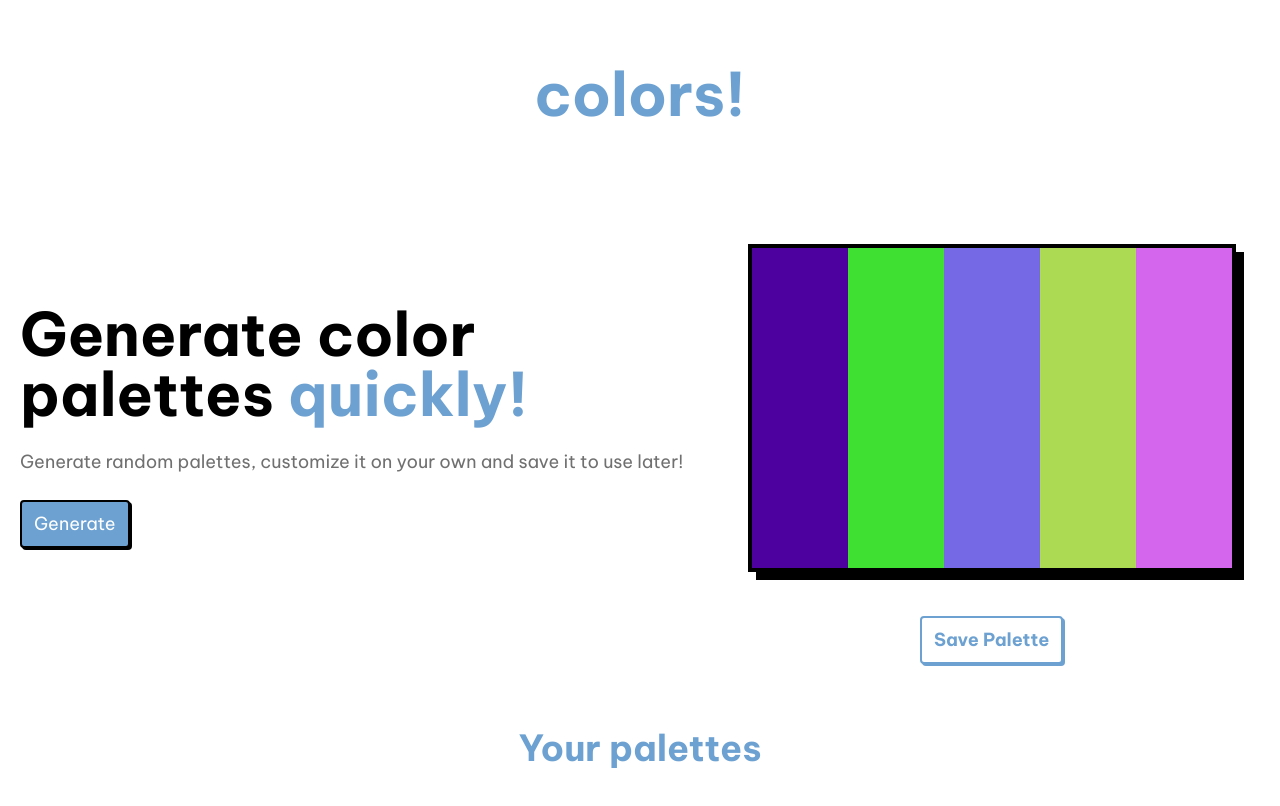
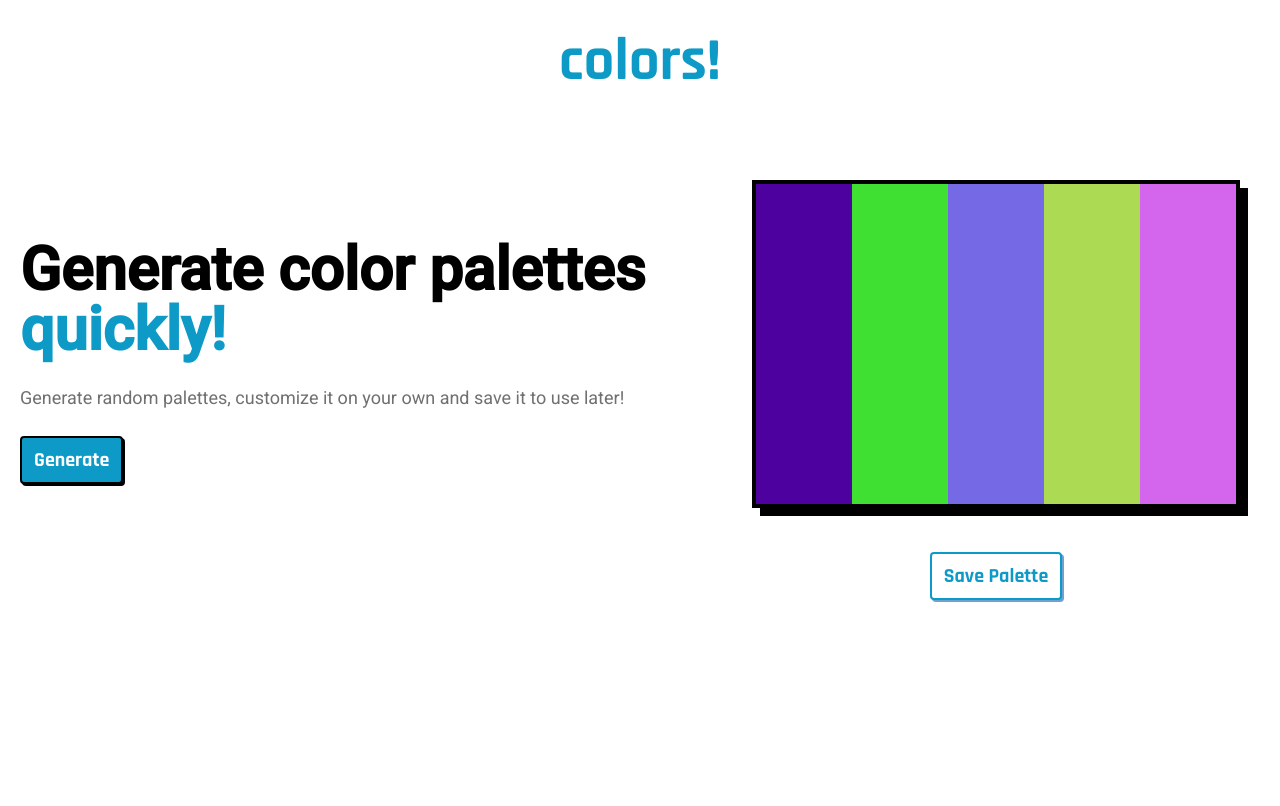
Before and after one commit to pedrohenriiz/colors, a React (Vite) app: page / in a window 1280 px wide. Shown: the top 806 px of the page. Built offline with nearby package versions, Linux system fonts and the light colour scheme.

Commit message:
refactor: refactor components, removes consoles and changes styles

```diff
--- a/index.html
+++ b/index.html
@@ -11,7 +11,7 @@
     <meta name="viewport" content="width=device-width, initial-scale=1.0" />
 
     <link
-      href="https://fonts.googleapis.com/css2?family=Be+Vietnam+Pro:wght@400;600;700&display=swap"
+      href="https://fonts.googleapis.com/css2?family=Rajdhani:wght@400;600;700&family=Roboto:ital,wght@0,400;0,500;1,500&display=swap"
       rel="stylesheet"
     />
 
--- a/src/App.tsx
+++ b/src/App.tsx
@@ -1,14 +1,15 @@
-import { useEffect, useState, useCallback } from 'react';
-import { Header } from './components/Header';
-import { generateRandomColor } from './utils/generateRandomColor';
+import { useEffect, useState, useCallback } from "react";
+import { Header } from "./components/Header";
+import { generateRandomColor } from "./utils/generateRandomColor";
 
-import './styles/global.css';
-import { useSavePalette } from './hooks/useSavePalette';
-import { useGetPalettes } from './hooks/useGetPalettes';
-import { useRemovePalette } from './hooks/useRemovePalette';
-import { SaveEditPalette } from './components/SaveEditPalette';
-import { GeneratedPaletteGrid } from './components/GeneratedPaletteGrid';
-import { SavedPalette } from './components/SavedPalette';
+import "./styles/global.css";
+import { useSavePalette } from "./hooks/useSavePalette";
+import { useGetPalettes } from "./hooks/useGetPalettes";
+import { useRemovePalette } from "./hooks/useRemovePalette";
+import { SavedPalette } from "./components/SavedPalette";
+import { HeroWelcome } from "./components/HeroWelcome";
+import { PalettesSection } from "./components/PalettesSection";
+import { HeroPalette } from "./components/HeroPalette";
 
 export type ColorProps = {
   color: string;
@@ -32,7 +33,7 @@ function App() {
     setColors((oldColors) => {
       const newColors = [];
 
-      for (let i = 0; i < COLORS_POSITIONS.length; i++) {
+      for (let i = 0; i < 5; i++) {
         const selectOldColor = oldColors[i];
 
         if (selectOldColor?.isLocked) {
@@ -133,58 +134,36 @@ function App() {
   }, []);
 
   return (
-    <div className='px-5 mx-auto lg:max-w-7xl'>
+    <div className="px-5 mx-auto lg:max-w-7xl">
       <Header />
 
-      <section className='container mx-auto flex justify-between items-center flex-col lg:flex-row lg:justify-between'>
-        <div className='flex flex-col lg:mr-4'>
-          <h1 className='font-bold text-xl text-center md:text-3xl lg:text-6xl lg:text-left lg:max-w-lg'>
-            Generate color palettes <span className='text-blue'>quickly!</span>
-          </h1>
+      <section className="container mx-auto flex justify-between items-center flex-col lg:flex-row lg:justify-between">
+        <HeroWelcome generateColors={generateColors} />
 
-          <p className='text-center text-gray-500 mt-4 md:mt-6 lg:text-left lg:text-lg'>
-            Generate random palettes, customize it on your own and save it to
-            use later!
-          </p>
-
-          <button
-            className='hidden border-solid border-2 w-fit border-black bg-blue text-white px-3 py-2 rounded-[4px] mt-6 text-lg lg:block'
-            style={{ boxShadow: '2px 2px 0px 0px #000000' }}
-            onClick={generateColors}
-          >
-            Generate
-          </button>
-        </div>
-
-        <div className='container flex flex-col items-center sm:px-6 mx-auto mt-10 sm:mt-14 lg:max-w-lg lg:pr-0'>
-          <GeneratedPaletteGrid
+        <HeroPalette
           colors={colors}
           lockUnlockColor={lockUnlockColor}
           updateSingleColor={updateSingleColor}
-          />
-
-          <SaveEditPalette
           generateColors={generateColors}
           savePalette={savePalette}
           isEditting={isEditting}
         />
-        </div>
       </section>
 
-      <header className='w-full pt-10 mb-5 flex justify-center items-center md:p-12 md:mb-0 lg:p-16'>
-        <p className='text-4xl text-blue font-bold'>Your palettes</p>
-      </header>
+      {savedColors.length > 0 && <PalettesSection />}
 
-      <section className='flex flex-col mx-auto mb-10'>
-        <div className='flex flex-col gap-5 flex-1 mx-auto md:flex-row md:flex-wrap md:justify-center md:mx-auto md:items-center xl:justify-start xl:items-start'>
+      <section className="flex flex-col mx-auto mb-10">
+        <div className="flex flex-col gap-5 flex-1 mx-auto md:flex-row md:flex-wrap md:justify-center md:mx-auto md:items-center xl:justify-start xl:items-start">
           {savedColors.map((item: any, index) => {
+            const generatedKey = new Date().getTime() + Math.random();
+
             return (
               <SavedPalette
                 item={item}
                 index={index}
                 handleDeletePalette={handleDeletePalette}
                 handleSetPaletteOnEditting={handleSetPaletteOnEditting}
-                key={new Date().getTime() + Math.random()}
+                key={generatedKey}
               />
             );
           })}
--- a/src/components/Header/index.tsx
+++ b/src/components/Header/index.tsx
@@ -1,7 +1,7 @@
 export function Header() {
   return (
-    <header className='w-full pt-10 mb-5 flex justify-center md:p-12 md:mb-0 lg:p-16'>
-      <p className='text-4xl text-blue font-bold md:text-5xl lg:text-6xl'>
+    <header className="w-full pt-4 flex justify-center md:p-6 md:mb-0 lg:p-8">
+      <p className="text-4xl text-blue font-bold md:text-5xl lg:text-6xl">
         colors!
       </p>
     </header>
--- /dev/null
+++ b/src/components/HeroPalette/index.tsx
@@ -0,0 +1,38 @@
+import { ColorProps } from "../../App";
+
+import { GeneratedPaletteGrid } from "../GeneratedPaletteGrid";
+import { SaveEditPalette } from "../SaveEditPalette";
+
+type HeroPaletteProps = {
+  colors: ColorProps[];
+  isEditting: boolean;
+  lockUnlockColor: (index: number) => void;
+  updateSingleColor: (index: number) => void;
+  generateColors: () => void;
+  savePalette: () => void;
+};
+
+export function HeroPalette({
+  colors,
+  lockUnlockColor,
+  updateSingleColor,
+  generateColors,
+  savePalette,
+  isEditting,
+}: HeroPaletteProps) {
+  return (
+    <div className="container flex flex-col items-center sm:px-6 mx-auto mt-10 sm:mt-14 md:max-w-lg lg:pr-0">
+      <GeneratedPaletteGrid
+        colors={colors}
+        lockUnlockColor={lockUnlockColor}
+        updateSingleColor={updateSingleColor}
+      />
+
+      <SaveEditPalette
+        generateColors={generateColors}
+        savePalette={savePalette}
+        isEditting={isEditting}
+      />
+    </div>
+  );
+}
--- /dev/null
+++ b/src/components/HeroWelcome/index.tsx
@@ -0,0 +1,26 @@
+type HeroWelcomeProps = {
+  generateColors: () => void;
+};
+
+export function HeroWelcome({ generateColors }: HeroWelcomeProps) {
+  return (
+    <div className="flex flex-col font-body lg:mr-4">
+      <h1 className="font-bold text-2xl text-center mt-4 md:text-3xl md:mt-0 lg:text-6xl lg:text-left lg:max-w-2xl">
+        Generate color palettes <span className="text-blue">quickly!</span>
+      </h1>
+
+      <p className="text-center text-gray-500 mt-4 md:mt-6 lg:text-left lg:text-lg">
+        Generate random palettes, customize it on your own and save it to use
+        later!
+      </p>
+
+      <button
+        className="hidden border-solid border-2 w-fit font-sans border-black bg-blue font-bold text-white px-3 py-2 rounded-[4px] mt-6 text-xl lg:block"
+        style={{ boxShadow: "2px 2px 0px 0px #000000" }}
+        onClick={generateColors}
+      >
+        Generate
+      </button>
+    </div>
+  );
+}
--- /dev/null
+++ b/src/components/PalettesSection/index.tsx
@@ -0,0 +1,7 @@
+export function PalettesSection() {
+  return (
+    <section className="w-full pt-10 mb-5 flex justify-center items-center md:p-12 md:mb-0 lg:p-16">
+      <p className="text-4xl text-blue font-bold">Your palettes</p>
+    </section>
+  );
+}
--- a/src/components/SaveEditPalette/index.tsx
+++ b/src/components/SaveEditPalette/index.tsx
@@ -1,5 +1,5 @@
-import { ColorProps } from '../../App';
-import GeneratedColor from '../GeneratedColor';
+import { ColorProps } from "../../App";
+import GeneratedColor from "../GeneratedColor";
 
 interface SaveEditPaletteProps {
   generateColors: () => void;
@@ -13,18 +13,18 @@ export function SaveEditPalette({
   isEditting,
 }: SaveEditPaletteProps) {
   return (
-    <div className='mt-14 flex flex-col space-x-0 space-y-8 sm:mt-11 sm:flex-row sm:space-y-0 sm:space-x-32 lg:space-x-0 lg:items-center'>
+    <div className="mt-14 flex font-body flex-col space-x-0 space-y-8 sm:mt-11 sm:flex-row sm:space-y-0 sm:space-x-32 lg:space-x-0 lg:items-center">
       <button
-        className='generatePaletteButtons border-black bg-blue text-white lg:hidden'
-        style={{ boxShadow: '2px 2px 0px 0px #000000' }}
+        className="generatePaletteButtons border-black bg-blue text-white font-bold lg:hidden"
+        style={{ boxShadow: "2px 2px 0px 0px #000000" }}
         onClick={generateColors}
       >
         Generate
       </button>
 
       <button
-        className='generatePaletteButtons border-blue bg-white text-blue font-bold '
-        style={{ boxShadow: '2px 2px 0px 0px #6CA1D1' }}
+        className="generatePaletteButtons border-blue bg-white text-blue font-bold"
+        style={{ boxShadow: "2px 2px 0px 0px #6CA1D1" }}
         onClick={() => savePalette()}
       >
         {isEditting ? <span>Edit palette</span> : <span>Save Palette</span>}
--- a/src/hooks/useRemovePalette.ts
+++ b/src/hooks/useRemovePalette.ts
@@ -1,10 +1,10 @@
-import { getPalettes, setPalette, removePalette } from '../storage/palettes';
-import { ColorProps } from '../App';
+import { getPalettes, setPalette } from "../storage/palettes";
+import { ColorProps } from "../App";
 
 type RemovePaletteProps = {
   removingCurrentIndex: number;
   isEditting: boolean;
-  setColors: (color: any) => void;
+  setColors: React.Dispatch<React.SetStateAction<ColorProps[]>>;
   setIsEditting: (isEditting: boolean) => void;
   setSavedColors: (colors: ColorProps[][]) => void;
 };
@@ -19,7 +19,7 @@ export function useRemovePalette({
   const savedLocalColors = getPalettes();
 
   const removeColorByIndex = savedLocalColors.filter(
-    (_, colorIndex) => colorIndex !== removingCurrentIndex
+    (element, colorIndex) => colorIndex !== removingCurrentIndex
   );
 
   setPalette(removeColorByIndex);
--- a/src/hooks/useSavePalette.ts
+++ b/src/hooks/useSavePalette.ts
@@ -1,5 +1,5 @@
-import { getPalettes, setPalette } from '../storage/palettes';
-import { ColorProps } from '../App';
+import { getPalettes, setPalette } from "../storage/palettes";
+import { ColorProps } from "../App";
 
 type SavePaletteProps = {
   colors: ColorProps[];
@@ -35,7 +35,6 @@ export function useSavePalette({
 
   if (isEditting) {
     newSavedColors = savedLocalColors.map((oldColor, index) => {
-      console.log(oldColor, index);
       if (index === edittingCurrentIndex) {
         return lockColors;
       }
@@ -50,12 +49,9 @@ export function useSavePalette({
     setEdittingPalette(false);
     setSavedColors(newSavedColors);
 
-    const unlockAllColors = newSavedColors.map((color) => {
-      console.log(color);
-      const unlockColors = color.map((item) => ({ ...item, isLocked: false }));
-
-      return unlockColors;
-    });
+    const unlockAllColors = newSavedColors.map((color) =>
+      color.map((item) => ({ ...item, isLocked: false }))
+    );
 
     setColors(unlockAllColors[edittingCurrentIndex || 0]);
   }
--- a/src/storage/palettes.ts
+++ b/src/storage/palettes.ts
@@ -1,10 +1,10 @@
-import { ColorProps } from '../App';
-import { PALETTES } from './storageConfig';
+import { ColorProps } from "../App";
+import { PALETTES } from "./storageConfig";
 
-export function getPalettes(): ColorProps[][] {
+export function getPalettes() {
   const storage = localStorage.getItem(PALETTES);
 
-  const palettes = storage ? JSON.parse(storage) : [];
+  const palettes: ColorProps[][] | [] = storage ? JSON.parse(storage) : [];
 
   return palettes;
 }
@@ -14,16 +14,3 @@ export function setPalette(palette: ColorProps[][]) {
 
   localStorage.setItem(PALETTES, parsePalettes);
 }
-
-// TODO: encontrar uma tipagem condizente
-export function removePalette(paletteIndex: number) {
-  const palettes = getPalettes();
-
-  const removePalette = palettes.filter(
-    (palette: any) => palette.index !== paletteIndex
-  );
-
-  const parsePalettes = JSON.stringify(removePalette);
-
-  localStorage.setItem(PALETTES, parsePalettes);
-}
--- a/src/styles/global.css
+++ b/src/styles/global.css
@@ -8,6 +8,6 @@
   }
 
   .generatePaletteButtons {
-    @apply border-solid border-2 w-fit self-center px-3 py-2 rounded-[4px] text-lg;
+    @apply border-solid border-2 w-fit self-center px-3 py-2 rounded-[4px] text-xl font-sans;
   }
 }
--- a/tailwind.config.cjs
+++ b/tailwind.config.cjs
@@ -1,20 +1,21 @@
 /** @type {import('tailwindcss').Config} */
 module.exports = {
-  content: ['./src/**/*.tsx'],
+  content: ["./src/**/*.tsx"],
   theme: {
     colors: {
-      black: '#000000',
-      white: '#FFFFFF',
+      black: "#000000",
+      white: "#FFFFFF",
       gray: {
-        500: '#717070',
-        200: '#F4ECE2',
+        500: "#717070",
+        200: "#F4ECE2",
       },
-      red: '#E77070',
-      blue: '#6CA1D1',
+      red: "#E77070",
+      blue: "#0e9ac7",
     },
     extend: {
       fontFamily: {
-        sans: 'Be Vietnam Pro, sans-serif',
+        sans: "Rajdhani, sans-serif",
+        body: "Roboto, sans-serif",
       },
     },
   },
```
Lines whose indentation alone changed are shown as unchanged.
